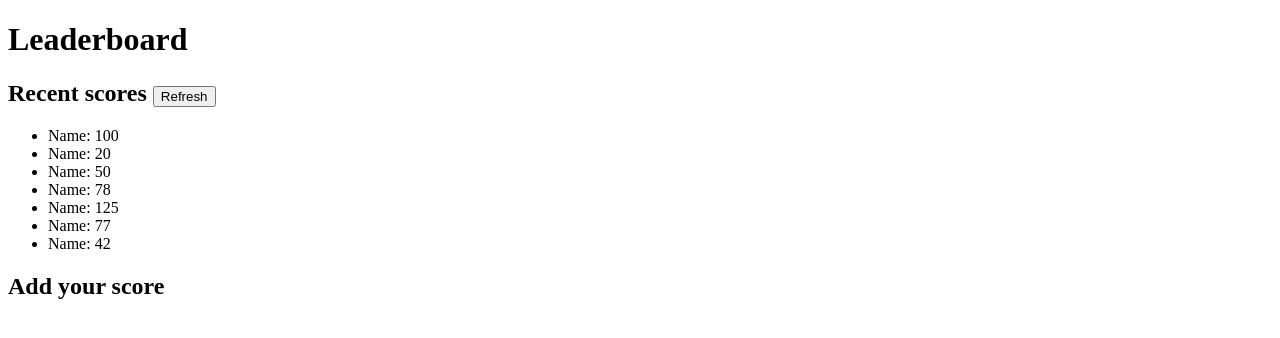
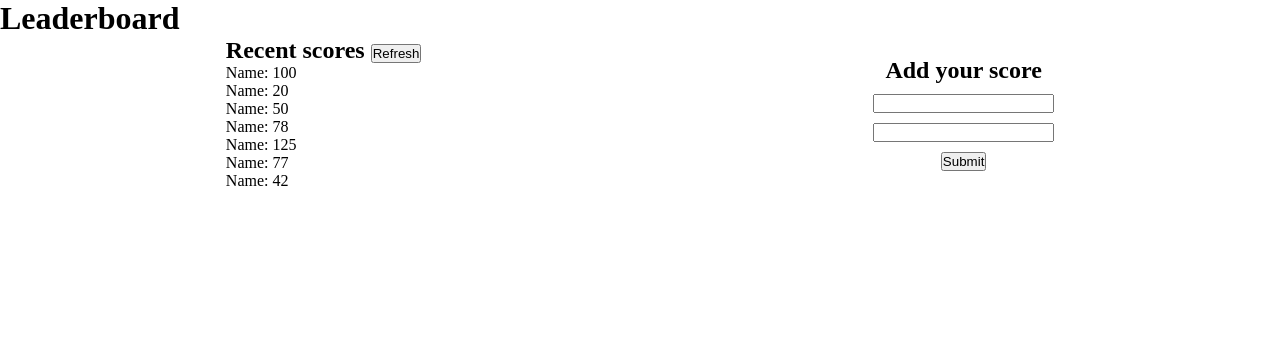
Before and after one commit to OscarFMdev/leaderboardProject, a website built with webpack: page src/index.html in a window 1280 px wide. Built offline with nearby package versions, Linux system fonts and the light colour scheme.

Commit message:
Set global css configurations

```diff
--- a/src/index.html
+++ b/src/index.html
@@ -25,6 +25,11 @@
 
       <section class="input-section">
         <h2>Add your score</h2>
+        <form class="leader-form" action="#">
+          <input type="text">
+          <input type="text">
+          <button type="submit">Submit</button>
+        </form>
       </section>
 
     </div>
--- a/src/style.css
+++ b/src/style.css
@@ -1,7 +1,30 @@
-/* .hello {
-  color: blue;
+html{
+  box-sizing: border-box;
 }
 
-body {
-  background-color: bisque;
-} */
+*,
+*:before,
+*:after{
+  box-sizing: inherit;
+  margin: 0;
+  padding: 0;
+}
+
+ul {
+  list-style: none;
+}
+
+.sections-container {
+  display: flex;
+  align-items: center;
+  justify-content: space-around;
+}
+
+.input-section,
+.leader-form {
+  display: flex;
+  flex-direction: column;
+  align-items: center;
+  justify-content: center;
+  row-gap: 10px;
+}
```
